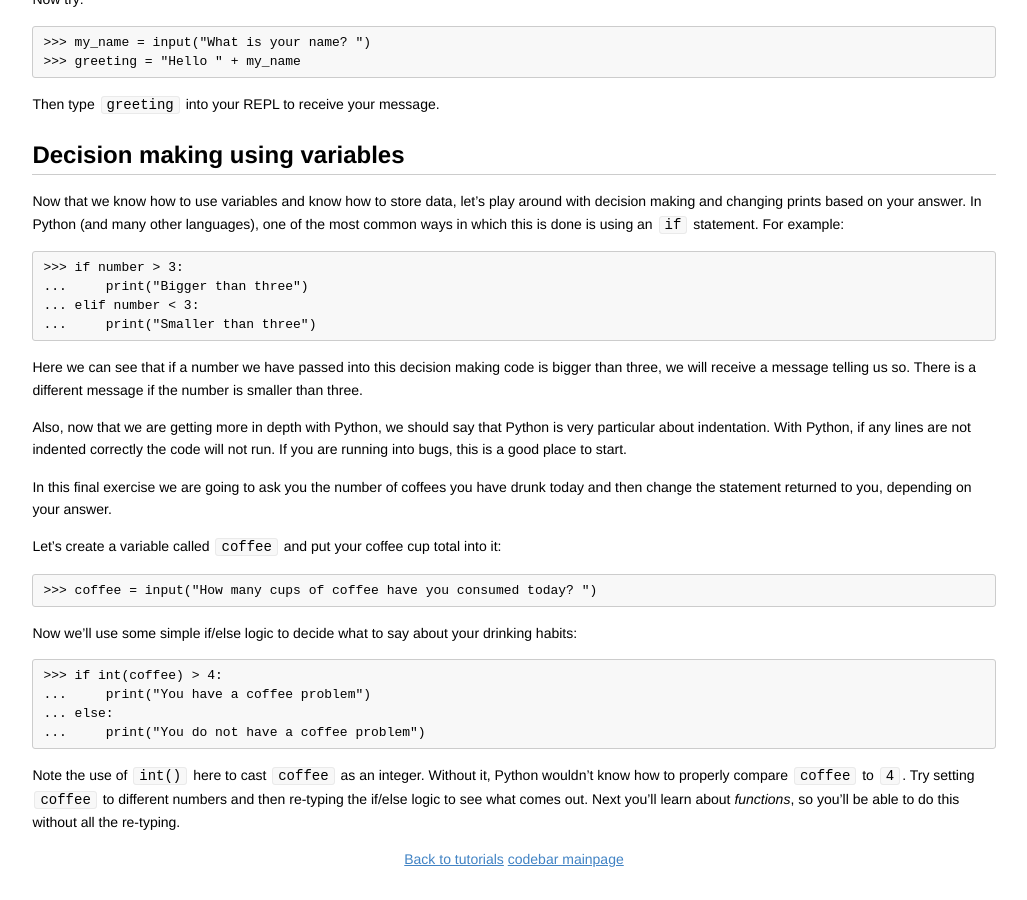
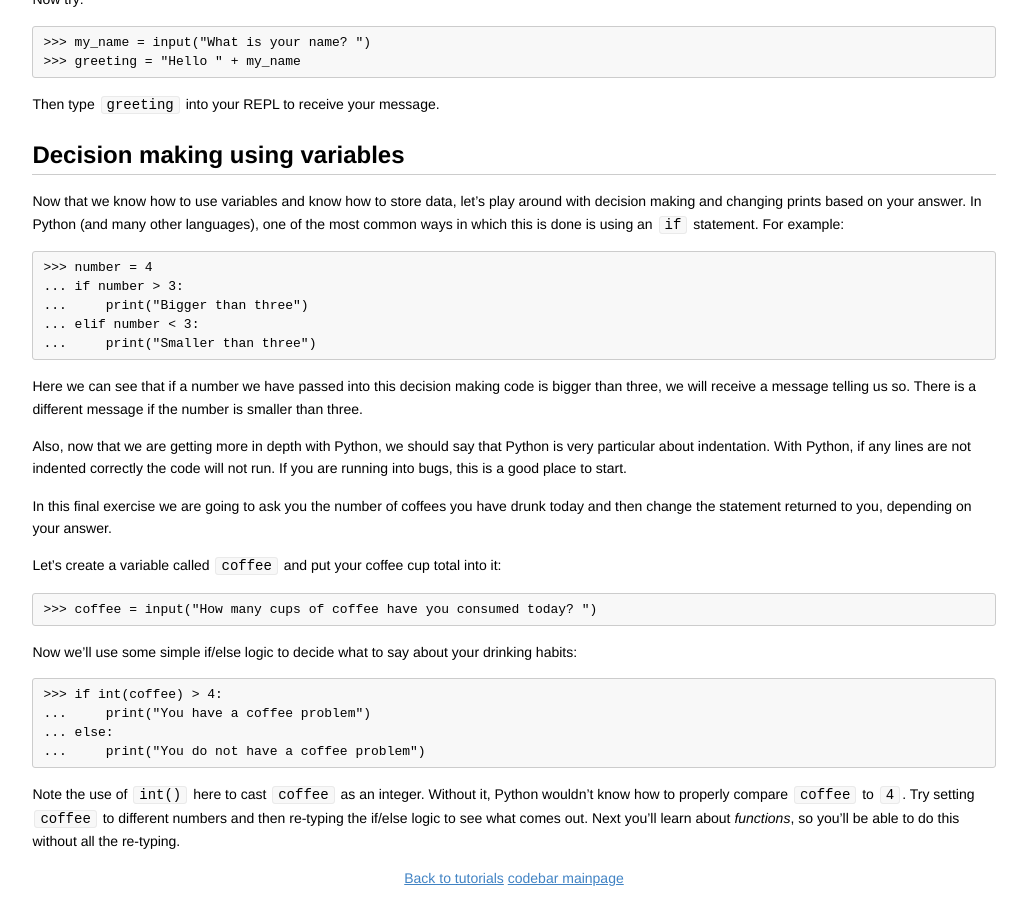
Before and after one commit to codebar/tutorials, a Jekyll site: the page built from python/lesson2/tutorial.md, in a window 1280 px wide and 900 px high, scrolled down 2448 px. Shown: the whole window, without its empty margins (126-1153 px from the left). Built offline with Jekyll 4.4.1, drawn with Linux system fonts in a browser that asks for light colours.

Commit message:
Add a declaration for variable number.
Currently, if you run the code in REPL, it will error out and the
tutorial doesn't explain it.

I added a `number = 4` to make sure that the code properly executes

```diff
--- a/python/lesson2/tutorial.md
+++ b/python/lesson2/tutorial.md
@@ -147,7 +147,8 @@ around with decision making and changing prints based on your answer. In Python
 (and many other languages), one of the most common ways in which this is done
 is using an `if` statement. For example:
 
-    >>> if number > 3:
+    >>> number = 4
+    ... if number > 3:
     ...     print("Bigger than three")
     ... elif number < 3:
     ...     print("Smaller than three")
```
